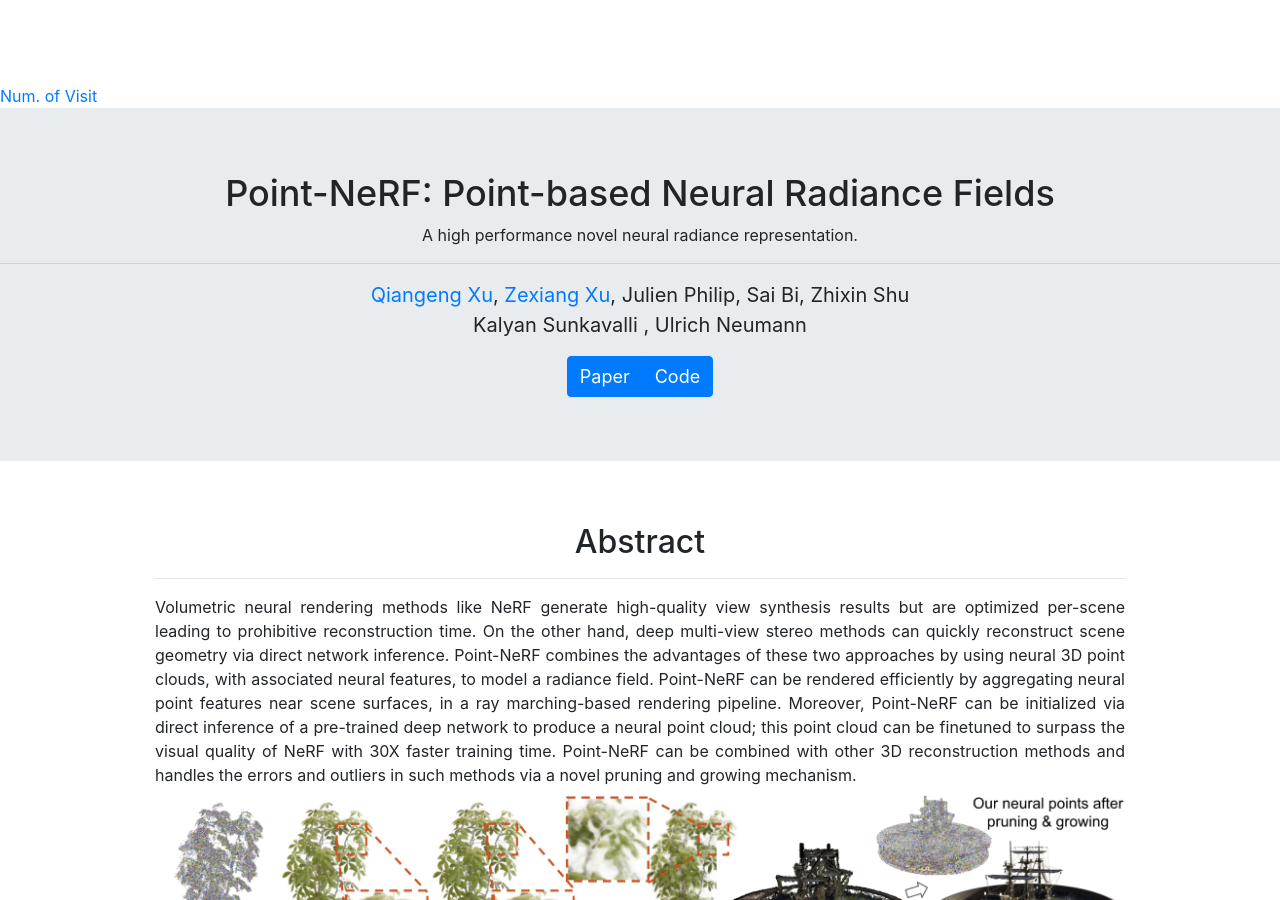
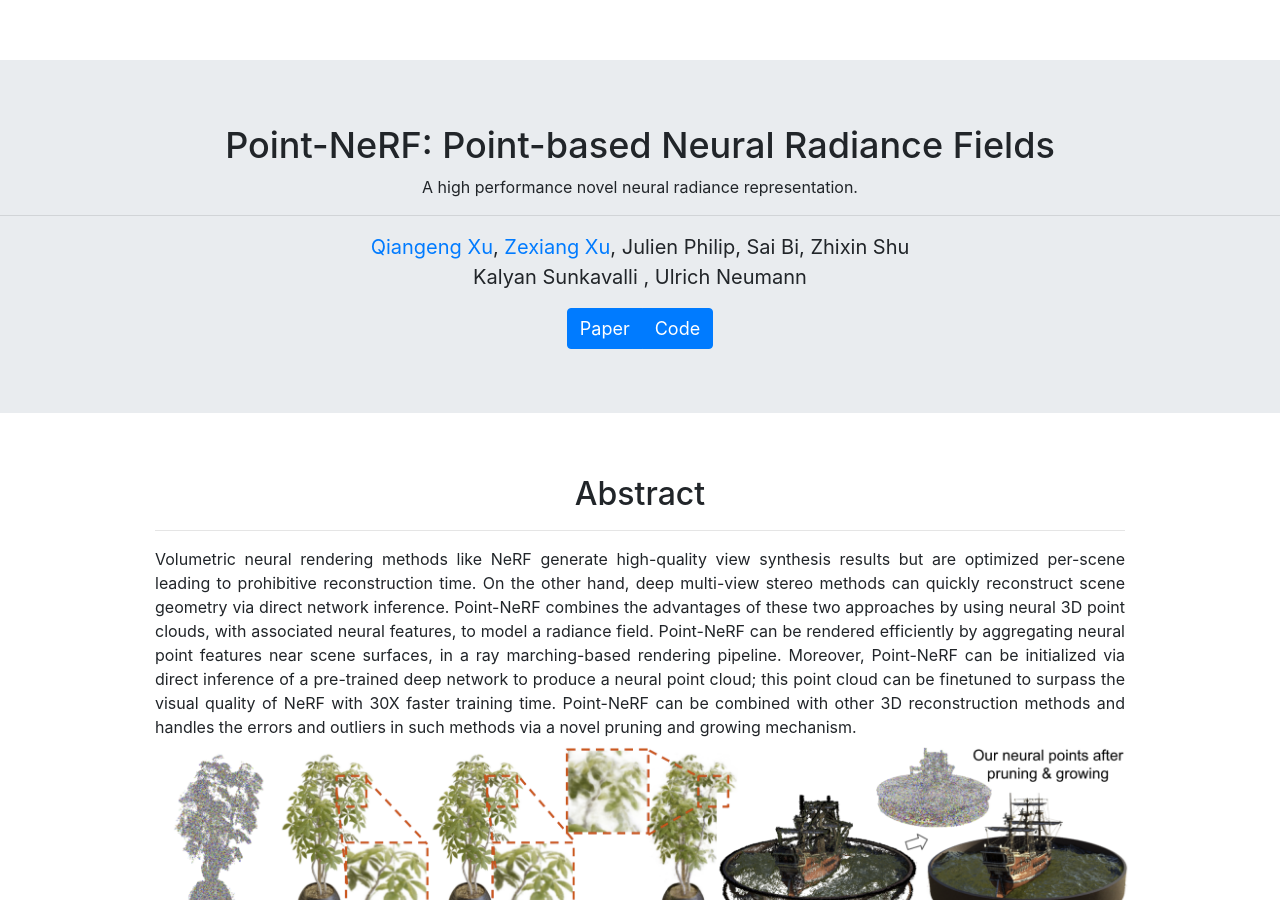
Before and after one commit to Xharlie/xharlie.github.io, a Jekyll site: the page projects/project_sites/pointnerf/index.html, which Jekyll copies as it is, in a window 1280 px wide and 900 px high. Built offline with Jekyll 4.4.1, drawn with Linux system fonts in a browser that asks for light colours.

```diff
--- a/projects/project_sites/pointnerf/index.html
+++ b/projects/project_sites/pointnerf/index.html
@@ -27,8 +27,7 @@
 
 <body>
 <div id="sfcqt42gyzcfypxwpnmchae5fgmyr8mc5cx"></div>
-<script type="text/javascript" src="https://counter2.stat.ovh/private/counter.js?c=qt42gyzcfypxwpnmchae5fgmyr8mc5cx&down=async" async></script>
-<br><a href="https://www.freecounterstat.com">Num. of Visit</a><noscript><a href="https://www.freecounterstat.com" title="free web counters"><img src="https://counter2.stat.ovh/private/freecounterstat.php?c=qt42gyzcfypxwpnmchae5fgmyr8mc5cx" border="0" title="free web counters" alt="free web counters"></a></noscript>
+<script type="text/javascript" src="//counter.websiteout.net/js/2/0/3040/0"></script>
 <div class="jumbotron jumbotron-fluid">
     <div class="container"></div>
     <h2>Point-NeRF: Point-based Neural Radiance Fields</h2>
```
